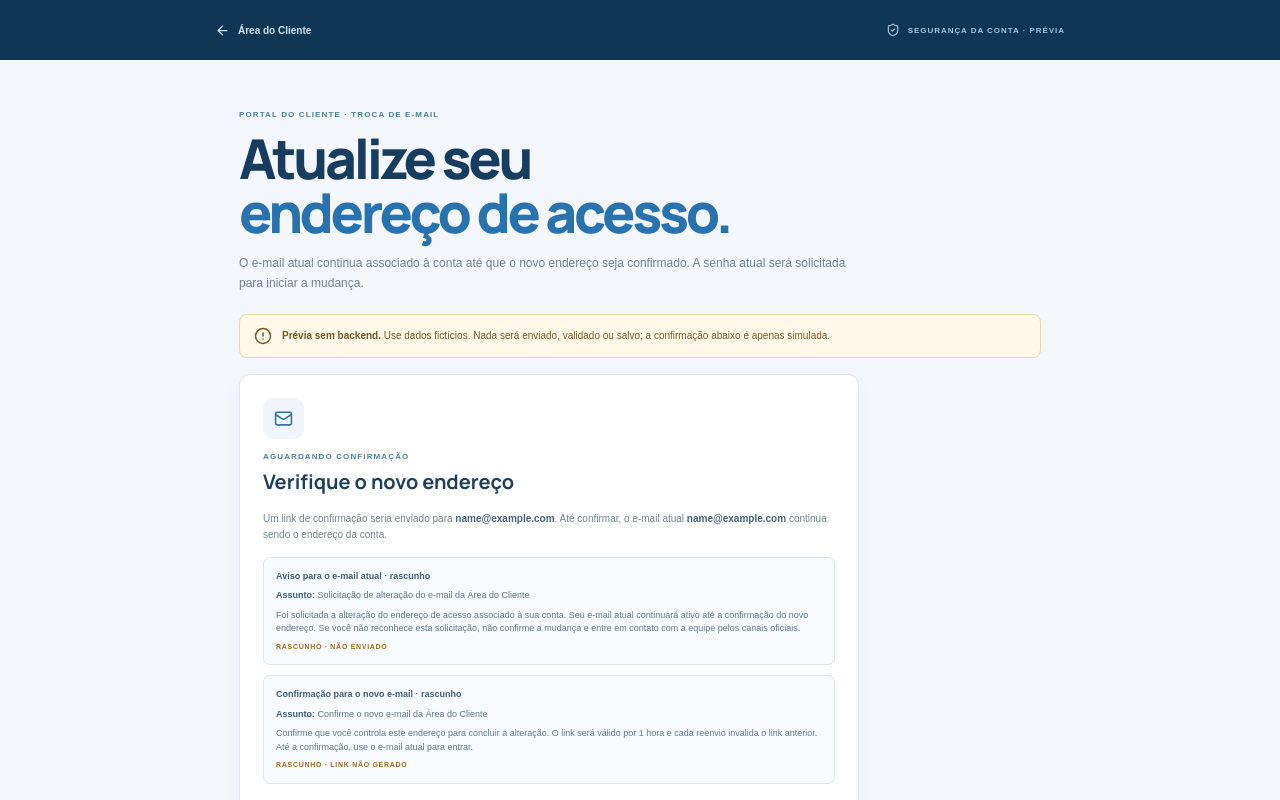
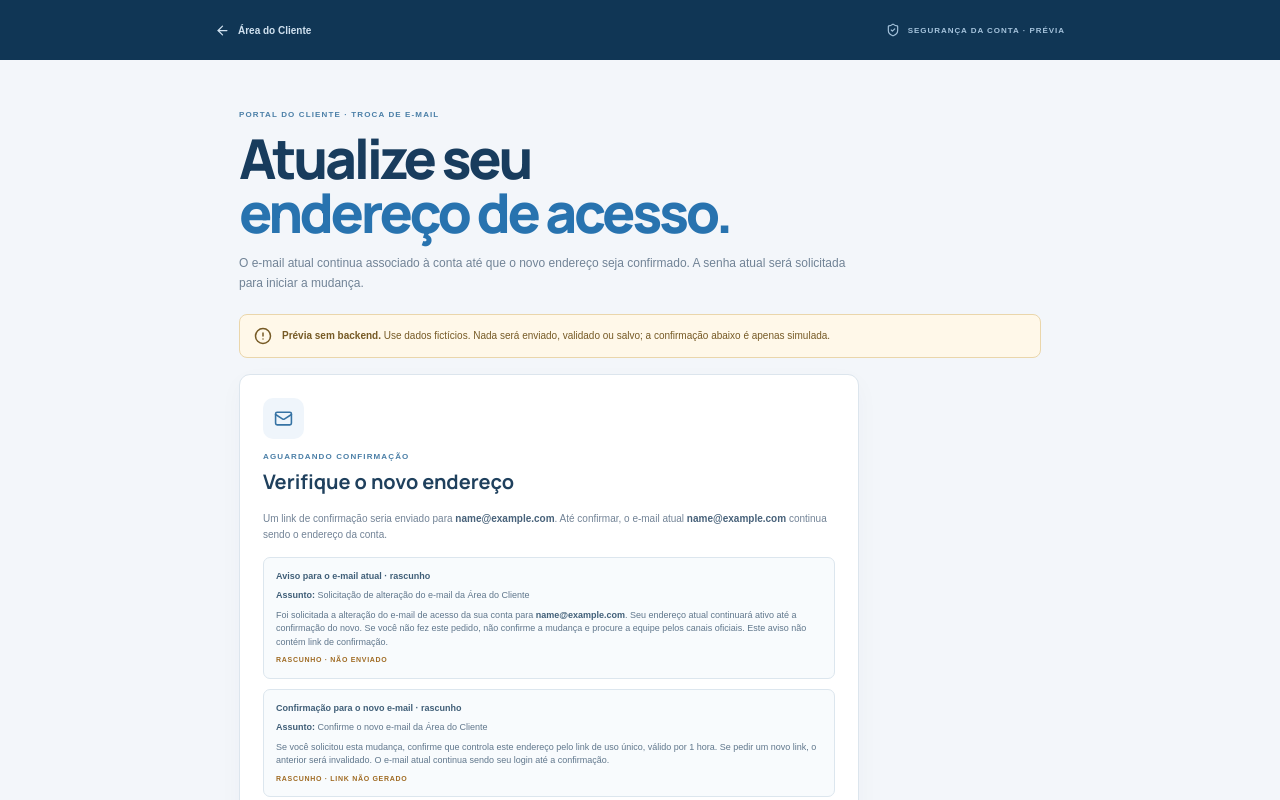
Before and after one commit to berger33/gruposegsystemseguranca, a Next.js app: page /cliente/alterar-email in a window 1280 px wide. Both pictures are taken after typing "name@example.com", "name@example.com", "Sample123" into the empty fields and a click on the button "Pré-visualizar solicitação". Shown: the top 800 px of the page. Built offline with nearby package versions, Linux system fonts and the light colour scheme.

Commit message:
docs: align email change notices with security guidance
Co-authored-by: arena-agent <297053741+arena-agent@users.noreply.github.com>

```diff
--- a/src/app/cliente/alterar-email/page.tsx
+++ b/src/app/cliente/alterar-email/page.tsx
@@ -57,13 +57,13 @@ export default function ChangeEmailPreviewPage() {
                 <div className={styles.noticeInline}>
                   <strong>Aviso para o e-mail atual · rascunho</strong>
                   <span><b>Assunto:</b> Solicitação de alteração do e-mail da Área do Cliente</span>
-                  <span>Foi solicitada a alteração do endereço de acesso associado à sua conta. Seu e-mail atual continuará ativo até a confirmação do novo endereço. Se você não reconhece esta solicitação, não confirme a mudança e entre em contato com a equipe pelos canais oficiais.</span>
+                  <span>Foi solicitada a alteração do e-mail de acesso da sua conta para <strong>{newEmail}</strong>. Seu endereço atual continuará ativo até a confirmação do novo. Se você não fez este pedido, não confirme a mudança e procure a equipe pelos canais oficiais. Este aviso não contém link de confirmação.</span>
                   <small>RASCUNHO · NÃO ENVIADO</small>
                 </div>
                 <div className={styles.noticeInline}>
                   <strong>Confirmação para o novo e-mail · rascunho</strong>
                   <span><b>Assunto:</b> Confirme o novo e-mail da Área do Cliente</span>
-                  <span>Confirme que você controla este endereço para concluir a alteração. O link será válido por 1 hora e cada reenvio invalida o link anterior. Até a confirmação, use o e-mail atual para entrar.</span>
+                  <span>Se você solicitou esta mudança, confirme que controla este endereço pelo link de uso único, válido por 1 hora. Se pedir um novo link, o anterior será invalidado. O e-mail atual continua sendo seu login até a confirmação.</span>
                   <small>RASCUNHO · LINK NÃO GERADO</small>
                 </div>
                 <button type="button" onClick={() => setStage("confirmed")}>Simular confirmação do novo e-mail <Check size={15} /></button>
```
Also changed, not shown: 1 other file (tests, documents, lock files or other folders).
